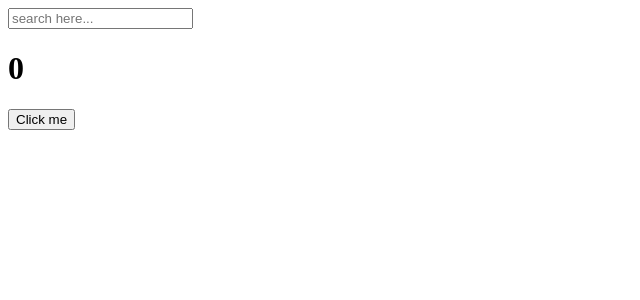
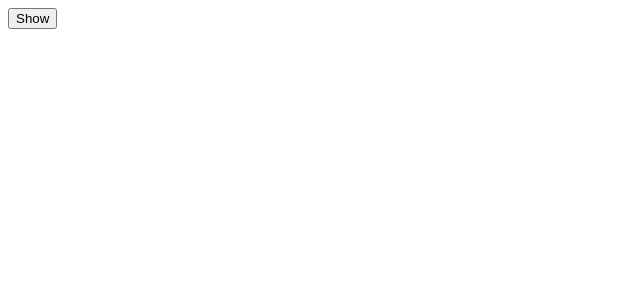
Before and after one commit to hn2322/react_learn, a React (Create React App) app: page / in a window 1280 px wide. Shown: the top 300 px of the page, without its empty margins (0-640 px from the left). Built offline with nearby package versions, Linux system fonts and the light colour scheme.

Commit message:
Feat: add useEffect 2
useEffect가 destroy 될 때 실행되는 함수 설정

```diff
--- a/src/App.js
+++ b/src/App.js
@@ -1,32 +1,22 @@
 import Button from './Button';
 import styles from './App.module.css';
 import { useEffect, useState } from 'react';
+import { func } from 'prop-types';
 
+function Hello() {
+    useEffect(() => {
+        console.log('hi :)');
+        return () => console.log('bye :(');
+    }, []);
+    return <h1>Hello</h1>;
+}
 function App() {
-    const [counter, setValue] = useState(0);
-    const [keyword, setKeyword] = useState('');
-    const onClick = () => setValue((pre) => pre + 1);
-    const onChange = (event) => {
-        setKeyword(event.target.value);
-    };
-    useEffect(() => {
-        console.log('I run only once.');
-    }, []);
-    useEffect(() => {
-        console.log("I run when 'keyword' changes");
-    }, [keyword]);
-    useEffect(() => {
-        console.log("I run when 'counter' changes");
-    }, [counter]);
-    useEffect(() => {
-        console.log("I run when 'keyword' & 'counter' changes");
-    }, [keyword, counter]);
-
+    const [showing, setShowing] = useState(false);
+    const onClick = () => setShowing((prev) => !prev);
     return (
         <div>
-            <input value={keyword} onChange={onChange} type="text" placeholder="search here..." />
-            <h1>{counter}</h1>
-            <button onClick={onClick}>Click me</button>
+            {showing ? <Hello /> : null}
+            <button onClick={onClick}>{showing ? 'Hide' : 'Show'}</button>
         </div>
     );
 }
```
